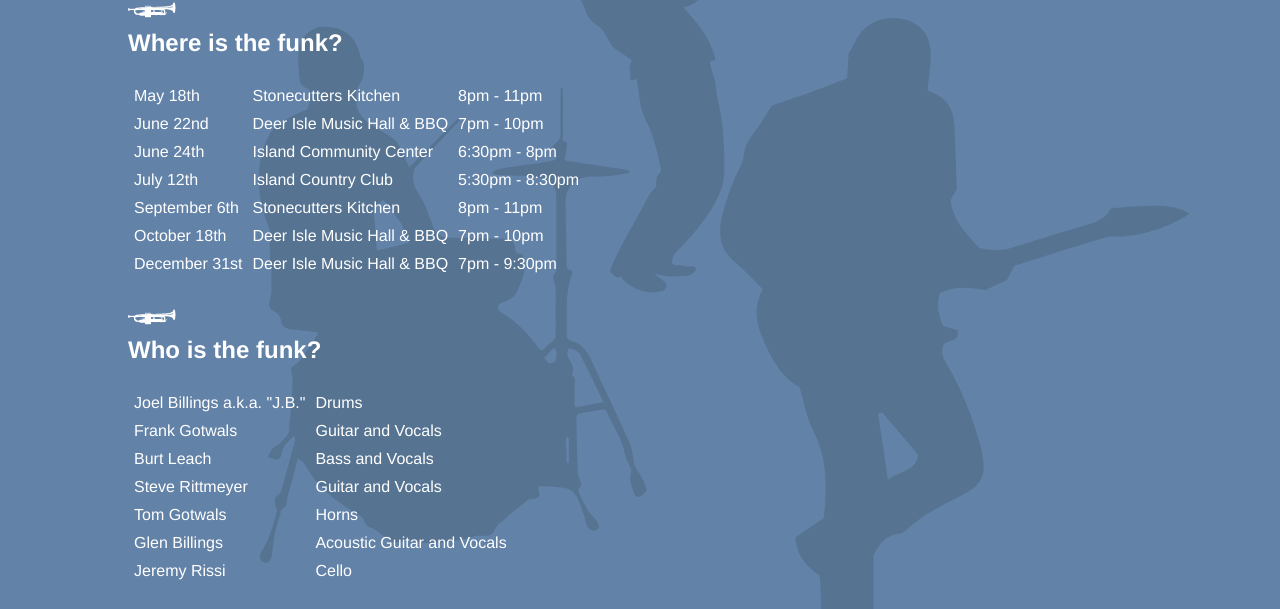
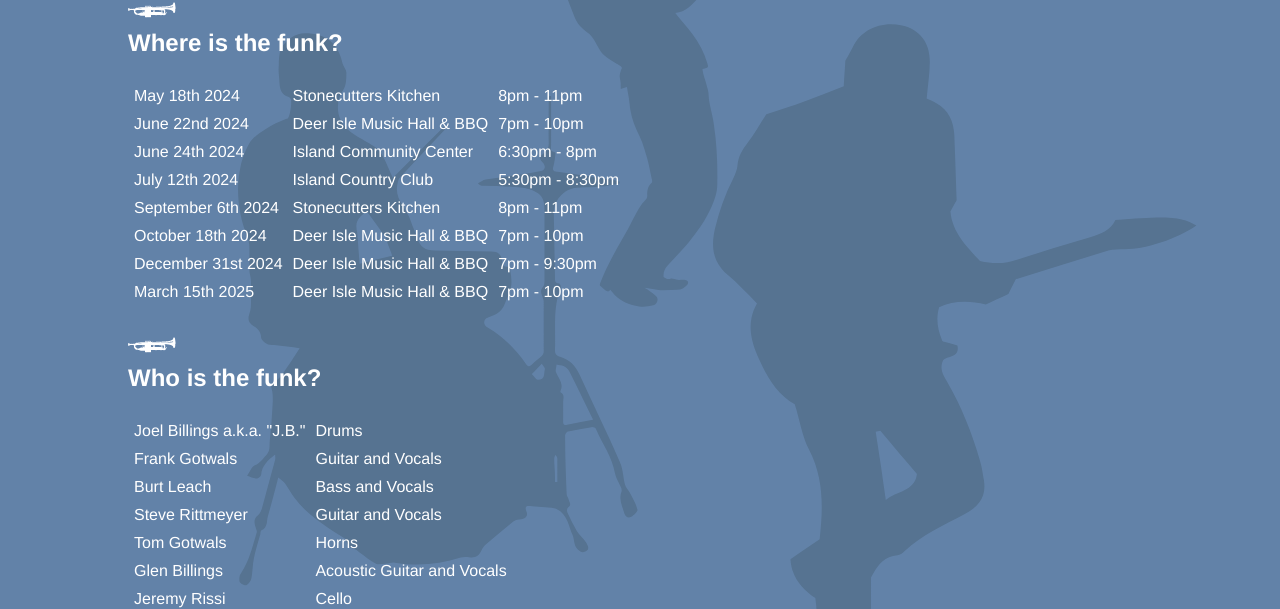
Before and after one commit to lowtidefunk/lowtidfunk.github.io, a plain HTML site: page index.html in a window 1280 px wide. Shown: the part 191-800 px from the top of the page. Drawn offline with Linux system fonts and the light colour scheme.

Commit message:
added March 15th gig

```diff
--- a/index.html
+++ b/index.html
@@ -22,13 +22,14 @@
             <h1 id="gigs">Where is the funk?</h1>
             <table>
                 <tbody>
-                    <tr><td>May 18th</td><td>Stonecutters Kitchen</td><td>8pm - 11pm</td></tr>
-                    <tr><td>June 22nd</td><td>Deer Isle Music Hall & BBQ</td><td>7pm - 10pm</td></tr>
-                    <tr><td>June 24th</td><td>Island Community Center</td><td>6:30pm - 8pm</td></tr>
-                    <tr><td>July 12th</td><td>Island Country Club</td><td>5:30pm - 8:30pm</td></tr>
-                    <tr><td>September 6th</td><td>Stonecutters Kitchen</td><td>8pm - 11pm</td></tr>
-                    <tr><td>October 18th</td><td>Deer Isle Music Hall & BBQ</td><td>7pm - 10pm</td></tr>
-                    <tr><td>December 31st</td><td>Deer Isle Music Hall & BBQ</td><td>7pm - 9:30pm</td></tr>
+                    <tr><td>May 18th 2024</td><td>Stonecutters Kitchen</td><td>8pm - 11pm</td></tr>
+                    <tr><td>June 22nd 2024</td><td>Deer Isle Music Hall & BBQ</td><td>7pm - 10pm</td></tr>
+                    <tr><td>June 24th 2024</td><td>Island Community Center</td><td>6:30pm - 8pm</td></tr>
+                    <tr><td>July 12th 2024</td><td>Island Country Club</td><td>5:30pm - 8:30pm</td></tr>
+                    <tr><td>September 6th 2024</td><td>Stonecutters Kitchen</td><td>8pm - 11pm</td></tr>
+                    <tr><td>October 18th 2024</td><td>Deer Isle Music Hall & BBQ</td><td>7pm - 10pm</td></tr>
+                    <tr><td>December 31st 2024</td><td>Deer Isle Music Hall & BBQ</td><td>7pm - 9:30pm</td></tr>
+                    <tr><td>March 15th 2025</td><td>Deer Isle Music Hall & BBQ</td><td>7pm - 10pm</td></tr>
                 </tbody>
             </table>
 
```
